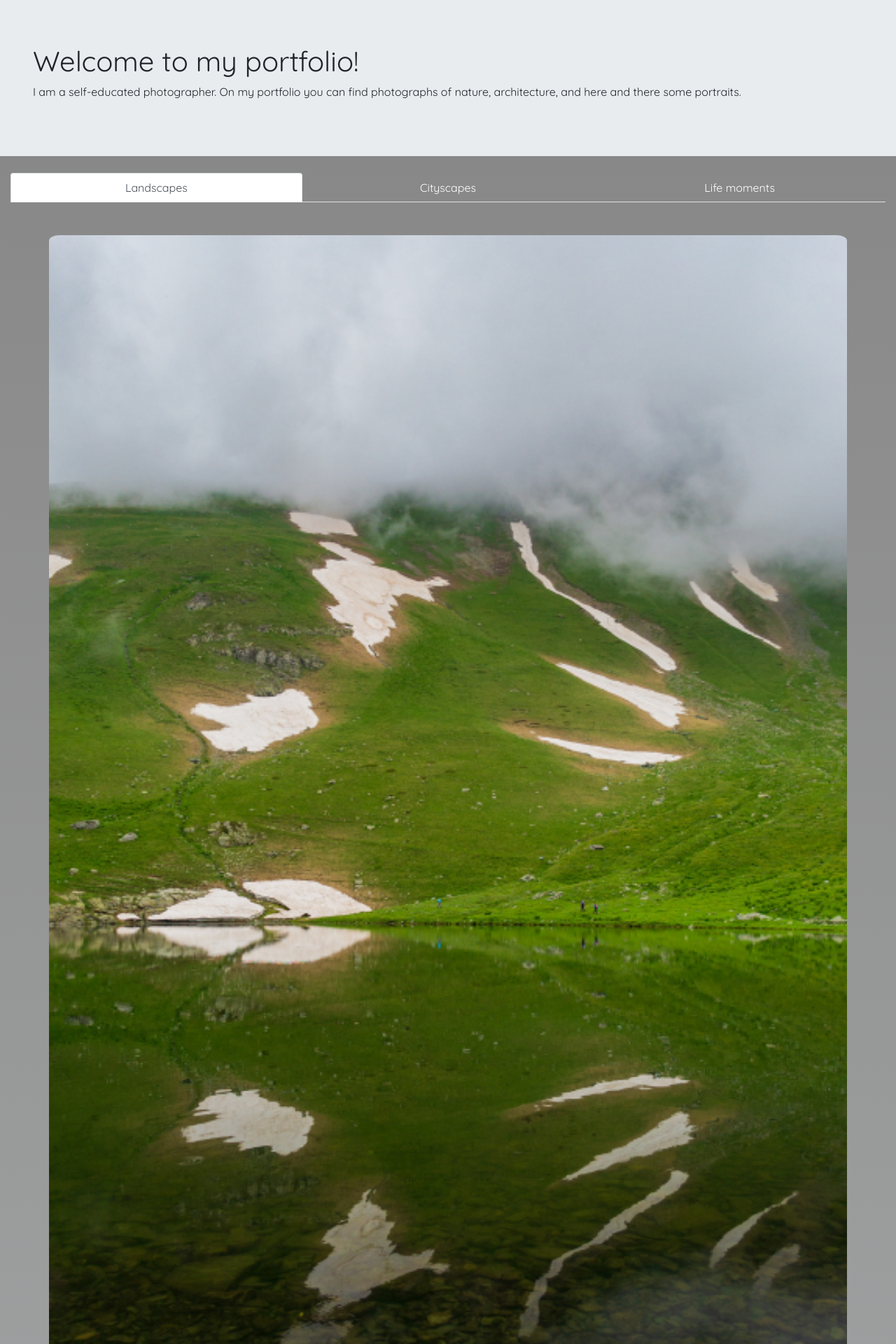
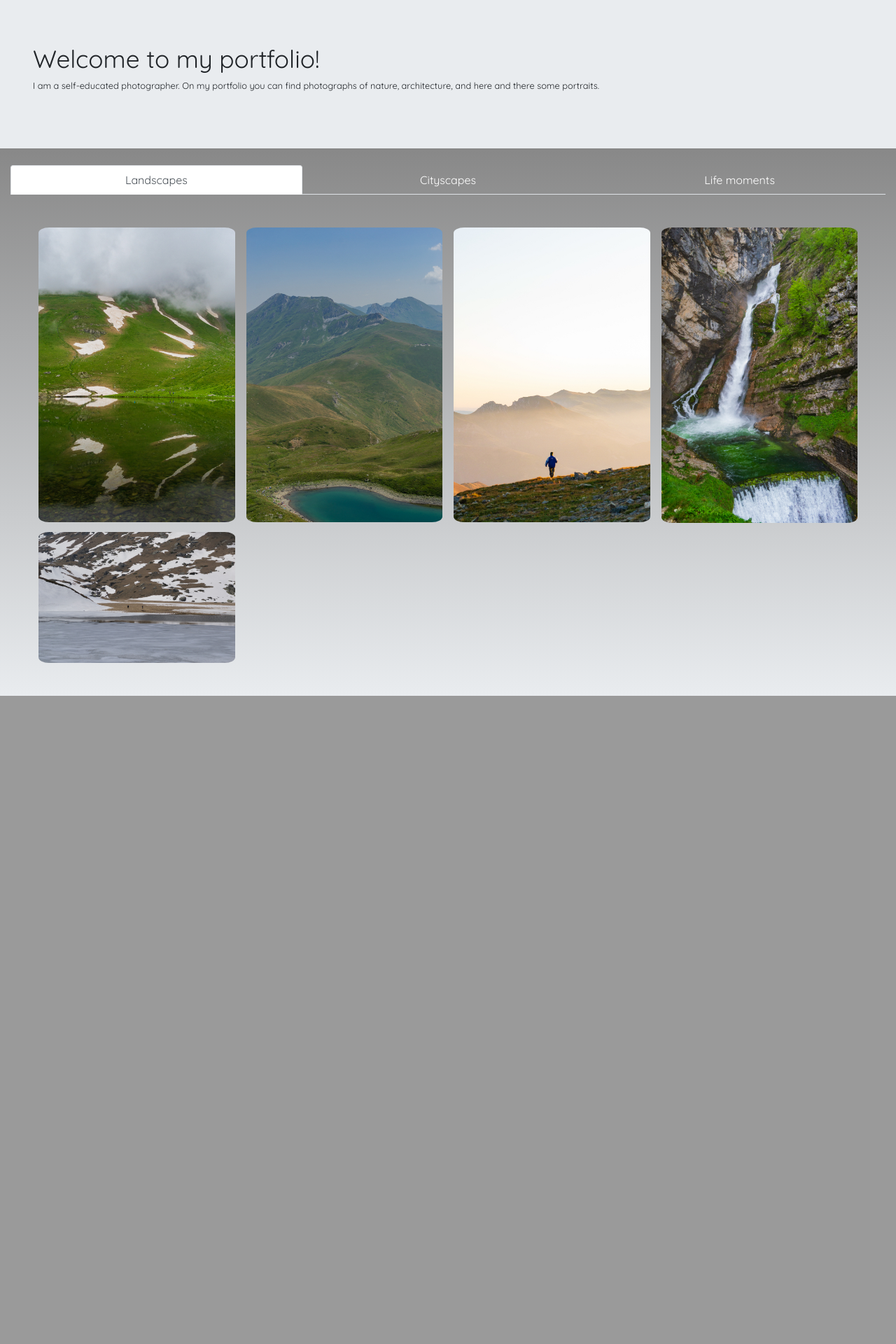
Before and after one commit to dragan-apostolski/portfolio, a Django app: page / in a window 1280 px wide. Shown: the part 961-2881 px from the top of the page at 70% size. After the commit the page ends 1955 px from the top, so only its background shows below. Run offline with Django 3.2, Linux system fonts and the light colour scheme; data comes from the database, SQL or seed files in the repository; both versions use the stored data as it was after the commit; some libraries are stand-ins or nearby versions.

```diff
--- a/home/admin.py
+++ b/home/admin.py
@@ -10,7 +10,7 @@ class SliderPhotoAdmin(admin.ModelAdmin):
 
 
 class GalleryPhotoAdmin(admin.ModelAdmin):
-    list_display = ['title', 'description', 'path', 'path_original', 'genre']
+    list_display = ['title', 'description', 'date', 'location', 'path', 'path_original', 'genre']
 
 
 admin.site.register(SliderPhoto, SliderPhotoAdmin)
--- a/home/models.py
+++ b/home/models.py
@@ -16,6 +16,8 @@ class GalleryPhoto(models.Model):
     path = models.CharField(max_length=50, help_text='Path to the resized image source (in for static)')
     path_original = models.CharField(max_length=50, help_text='Path to the original image source (in static dir)')
     genre = models.CharField(max_length=15, help_text='Image genre (landscape, cityscape, ...)')
+    date = models.DateTimeField(null=True)
+    location = models.CharField(max_length=80, help_text='Location (coordinates or location name)', null=True)
 
     def __str__(self):
         return self.title
--- a/home/static/home/css/style.css
+++ b/home/static/home/css/style.css
@@ -18,6 +18,11 @@ html, body {
     padding: 1rem 1.5rem;
 }
 
+.navbar:hover {
+    background-color: #434343 !important;
+    transition: .3s ease;
+}
+
 .nav-item a, .navbar-brand {
     font-size: 1rem;
 }
@@ -27,11 +32,7 @@ html, body {
     transition: .3s ease;
 }
 
-.nav-link, .navbar-brand {
-    /*font-size: large;*/
-}
-
-.nav-tabs .nav-link {
+.nav-tabs .nav-link, .navbar-brand {
     /*font-size: x-large;*/
     color: white;
 }
@@ -46,13 +47,13 @@ html, body {
 }
 
 .carousel-caption h1 {
-    font-size: 2.8rem;
+    font-size: 2.3rem;
     font-weight: 500;
     line-height: 0.9;
 }
 
 .carousel-caption p, .carousel-caption button {
-    font-size: 0.8rem;
+    font-size: 0.7rem;
 }
 
 .jumbotron {
@@ -61,10 +62,10 @@ html, body {
 }
 
 .jumbotron h1 {
-    font-size: 2.5rem;
+    font-size: 2.2rem;
 }
 .jumbotron p {
-    font-size: 1rem;
+    font-size: 0.8rem;
 }
 
 .showcase {
@@ -144,11 +145,19 @@ html, body {
 }
 
 @media (min-width: 576px){
-
+    .gallery {
+        column-count: 2;
+        -webkit-column-count: 2;
+        -moz-column-count: 2;
+    }
 }
 
 @media (min-width: 768px){
-
+    .gallery {
+        column-count: 3;
+        -webkit-column-count: 3;
+        -moz-column-count: 3;
+    }
 }
 
 @media (min-width: 992px){
@@ -156,5 +165,9 @@ html, body {
 }
 
 @media (min-width: 1200px){
-
+    .gallery {
+        column-count: 4;
+        -webkit-column-count: 4;
+        -moz-column-count: 4;
+    }
 }
--- a/home/templates/home/index.html
+++ b/home/templates/home/index.html
@@ -68,7 +68,7 @@
             {% load static %}
             <a href="{% static gallery_photo.path_original %}"><img src="{% static gallery_photo.path %}"></a>
             <div class="hover-info">
-                <h1 class="text-light photo-title"> {{ gallery_photo.title }} </h1>
+                <h1 class="text-light photo-title">{{ gallery_photo.title }}</h1>
                 <button type="button" class="btn btn-outline-light btn-lg btn-lg">Buy print</button>
             </div>
         </div>
@@ -87,6 +87,25 @@
     </div>
     {% endfor %}
     </div>
+
+    <div class="tab-pane fade" id="moments" role="tabpanel" aria-labelledby="moments-tab">
+    {% for gallery_photo in gallery_moments %}
+    <div class="container">
+        {% load static %}
+        <a href="{% static gallery_photo.path_original %}"><img src="{% static gallery_photo.path %}"></a>
+        <div class="hover-info">
+            <h1 class="text-light display-4"> {{ gallery_photo.title }} </h1>
+            <button type="button" class="btn btn-outline-light btn-lg btn-lg">Buy print</button>
+        </div>
+    </div>
+    {% endfor %}
+    </div>
 </div>
 
+{# Photo stories section #}
+<div id="photo-stories">
+    <div class="container-fluid">
+
+    </div>
+</div>
 {% endblock content %}
```
Also changed, not shown: datadump.json (added, +1 -0 lines), portfolio/settings.py (+9 -3 lines), db.sqlite3, home/__init__.py (deleted), home/migrations/0008_auto_20200113_1436.py (added), home/migrations/__init__.py (deleted), portfolio/__init__.py (deleted), 1 other file.
